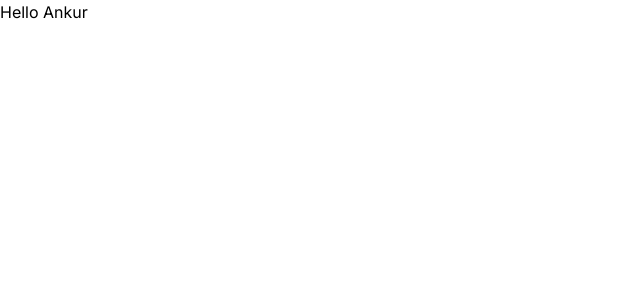
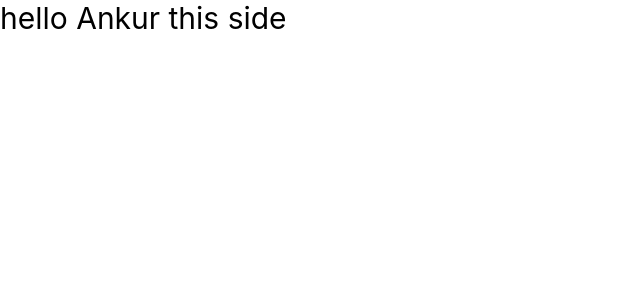
Before and after one commit to Ankur1493/dev_overflow, a Next.js app: page / in a window 1280 px wide. Shown: the top 300 px of the page, without its empty margins (0-640 px from the left). Built offline with nearby package versions, Linux system fonts and the light colour scheme.

Commit message:
basic structure with clerk auth

```diff
--- /dev/null
+++ b/app/(auth)/layout.tsx
@@ -0,0 +1,9 @@
+import React from 'react'
+
+const Layout = ({ children }: { children: React.ReactNode }) => {
+  return (
+    <main className='flex min-h-screen w-full items-center justify-center' >{children}</main>
+  )
+}
+
+export default Layout
--- /dev/null
+++ b/app/(auth)/sign-in/[[...sign-in]]/page.tsx
@@ -0,0 +1,5 @@
+import { SignIn } from "@clerk/nextjs";
+
+export default function Page() {
+  return <SignIn />;
+}
--- /dev/null
+++ b/app/(auth)/sign-up/[[...sign-up]]/page.tsx
@@ -0,0 +1,5 @@
+import { SignUp } from "@clerk/nextjs";
+
+export default function Page() {
+  return <SignUp />;
+}
--- /dev/null
+++ b/app/(root)/(home)/page.tsx
@@ -0,0 +1,10 @@
+import { UserButton } from "@clerk/nextjs";
+
+export default function Home() {
+  return (
+    <div className="h-screen">
+      <div className="text-3xl">hello Ankur this side</div>
+      <UserButton />
+    </div>
+  )
+}
--- /dev/null
+++ b/app/(root)/ask-question/page.tsx
@@ -0,0 +1,9 @@
+import React from 'react'
+
+const AskQuestion = () => {
+  return (
+    <div>AskQuestion</div>
+  )
+}
+
+export default AskQuestion
--- a/app/layout.tsx
+++ b/app/layout.tsx
@@ -1,22 +1,17 @@
-import type { Metadata } from "next";
-import { Inter } from "next/font/google";
-import "./globals.css";
-
-const inter = Inter({ subsets: ["latin"] });
-
-export const metadata: Metadata = {
-  title: "Create Next App",
-  description: "Generated by create next app",
-};
+import { ClerkProvider } from '@clerk/nextjs'
+import './globals.css'
+import React from 'react'
 
 export default function RootLayout({
   children,
-}: Readonly<{
-  children: React.ReactNode;
-}>) {
+}: {
+  children: React.ReactNode
+}) {
   return (
-    <html lang="en">
-      <body className={inter.className}>{children}</body>
-    </html>
-  );
+    <ClerkProvider>
+      <html lang="en">
+        <body>{children}</body>
+      </html>
+    </ClerkProvider>
+  )
 }
--- a/app/page.tsx
+++ /dev/null
@@ -1,8 +0,0 @@
-
-export default function Home() {
-  return (
-    <main>
-      <div className="h1-bold" >Hello Ankur</div>
-    </main>
-  );
-}
--- a/package.json
+++ b/package.json
@@ -9,6 +9,7 @@
     "lint": "next lint"
   },
   "dependencies": {
+    "@clerk/nextjs": "^4.29.9",
     "@tailwindcss/typography": "^0.5.10",
     "next": "14.1.3",
     "react": "^18",
```
Also changed, not shown: middleware.ts (added, +16 -0 lines), 1 other file (tests, documents, lock files or other folders).
